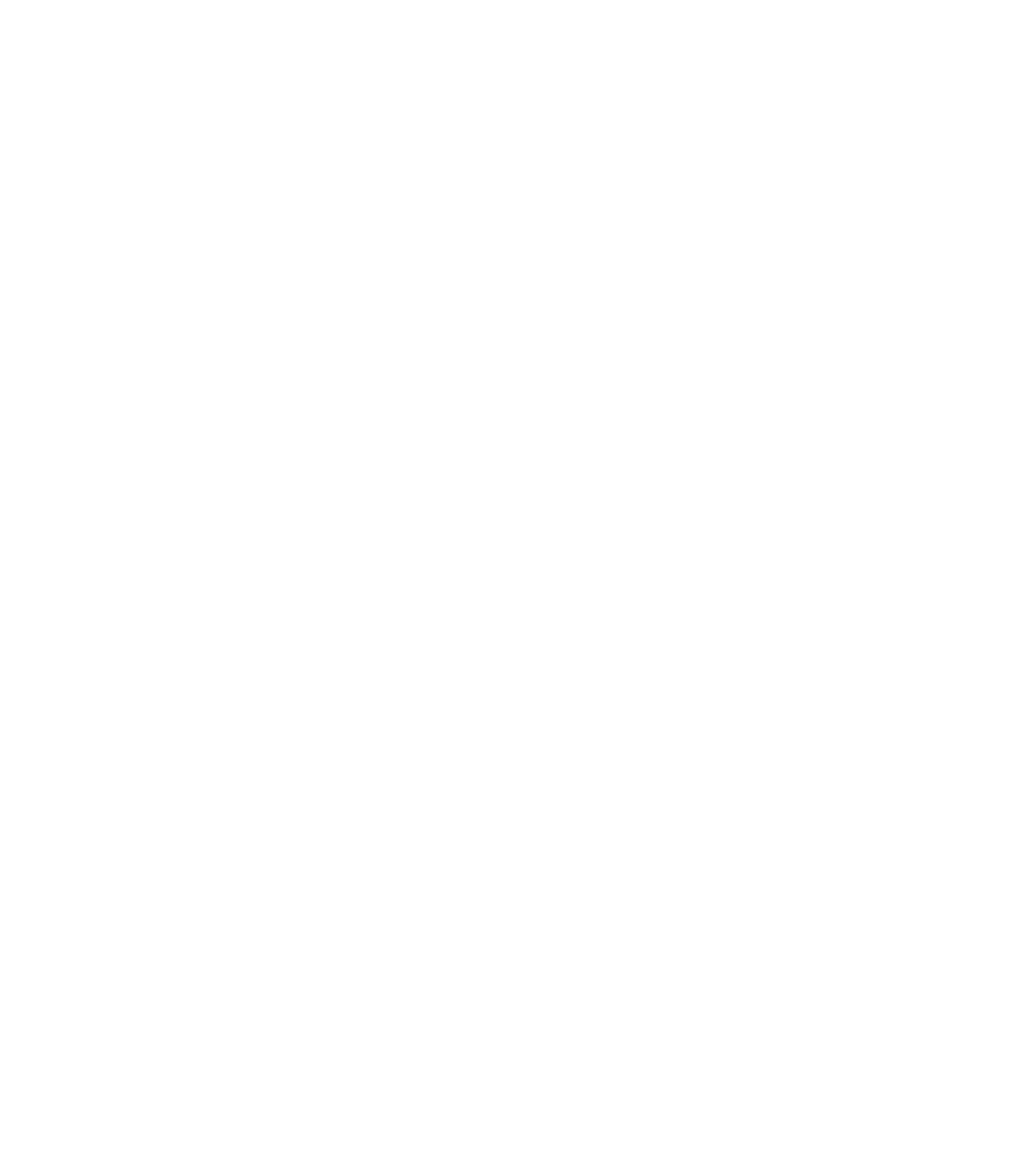
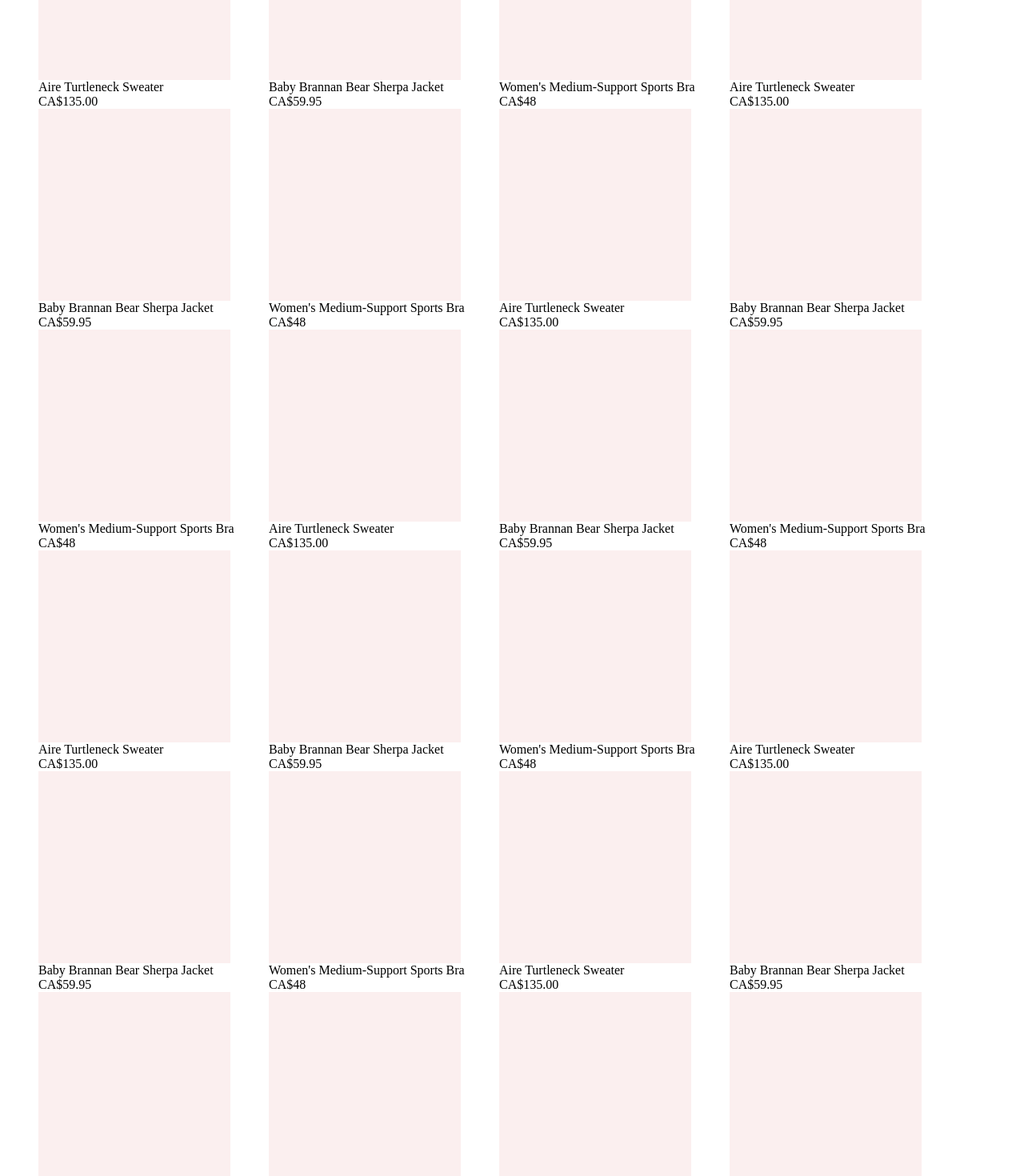
Before and after one commit to treeforever/treeforever.github.io, a React app: page / in a window 1280 px wide. Shown: the part 220-1690 px from the top of the page at 80% size. Before the commit the page ends 800 px from the top, so only its background shows below. Built offline with nearby package versions, Linux system fonts and the light colour scheme.

Commit message:
create ProductGrid

```diff
--- a/package.json
+++ b/package.json
@@ -5,7 +5,8 @@
   "main": "webpack.config.js",
   "dependencies": {
     "react": "^16.10.2",
-    "react-dom": "^16.10.2"
+    "react-dom": "^16.10.2",
+    "styled-system": "^5.1.2"
   },
   "devDependencies": {
     "@types/react": "^16.9.9",
--- a/src/react-app/App.tsx
+++ b/src/react-app/App.tsx
@@ -1,3 +1,9 @@
 import * as React from "react";
+import ProductGrid from './components/ProductGrid'
 
-export const App = () => <h1>Hi there from React!</h1>;
+export const App = () => (
+  <>
+    <h1>Hi there from React!</h1>
+    <ProductGrid />
+  </>
+)
--- /dev/null
+++ b/src/react-app/components/ProductCard.tsx
@@ -0,0 +1,19 @@
+import * as React from "react";
+
+export type ProductInfo = { title: string, price: string };
+
+
+const style = {
+  width: '15rem',
+  height: '15rem',
+  marginRight: '3rem',
+  background: '#fbefef',
+}
+
+export default ({ title, price }: ProductInfo) => (
+  <>
+    <div className="product-image" style={style}></div>
+    <div className="product-title">{title}</div>
+    <div className="product-price">{price}</div>
+  </>
+)
--- /dev/null
+++ b/src/react-app/components/ProductGrid.tsx
@@ -0,0 +1,42 @@
+import * as React from "react";
+import ProductCard, { ProductInfo } from './ProductCard'
+
+const WrappedProductCard = (props: ProductInfo) => <li style={{ display: 'inline-block' }}><ProductCard {...props} /></li>
+
+export default () => (
+  <>
+    <ul style={{ 'listStyle': 'none' }}>
+      <WrappedProductCard title="Aire Turtleneck Sweater" price="CA$135.00" />
+      <WrappedProductCard title="Baby Brannan Bear Sherpa Jacket" price="CA$59.95" />
+      <WrappedProductCard title="Women's Medium-Support Sports Bra" price="CA$48" />
+
+      <WrappedProductCard title="Aire Turtleneck Sweater" price="CA$135.00" />
+      <WrappedProductCard title="Baby Brannan Bear Sherpa Jacket" price="CA$59.95" />
+      <WrappedProductCard title="Women's Medium-Support Sports Bra" price="CA$48" />
+
+      <WrappedProductCard title="Aire Turtleneck Sweater" price="CA$135.00" />
+      <WrappedProductCard title="Baby Brannan Bear Sherpa Jacket" price="CA$59.95" />
+      <WrappedProductCard title="Women's Medium-Support Sports Bra" price="CA$48" />
+
+      <WrappedProductCard title="Aire Turtleneck Sweater" price="CA$135.00" />
+      <WrappedProductCard title="Baby Brannan Bear Sherpa Jacket" price="CA$59.95" />
+      <WrappedProductCard title="Women's Medium-Support Sports Bra" price="CA$48" />
+
+      <WrappedProductCard title="Aire Turtleneck Sweater" price="CA$135.00" />
+      <WrappedProductCard title="Baby Brannan Bear Sherpa Jacket" price="CA$59.95" />
+      <WrappedProductCard title="Women's Medium-Support Sports Bra" price="CA$48" />
+
+      <WrappedProductCard title="Aire Turtleneck Sweater" price="CA$135.00" />
+      <WrappedProductCard title="Baby Brannan Bear Sherpa Jacket" price="CA$59.95" />
+      <WrappedProductCard title="Women's Medium-Support Sports Bra" price="CA$48" />
+
+      <WrappedProductCard title="Aire Turtleneck Sweater" price="CA$135.00" />
+      <WrappedProductCard title="Baby Brannan Bear Sherpa Jacket" price="CA$59.95" />
+      <WrappedProductCard title="Women's Medium-Support Sports Bra" price="CA$48" />
+
+      <WrappedProductCard title="Aire Turtleneck Sweater" price="CA$135.00" />
+      <WrappedProductCard title="Baby Brannan Bear Sherpa Jacket" price="CA$59.95" />
+      <WrappedProductCard title="Women's Medium-Support Sports Bra" price="CA$48" />
+    </ul>
+  </>
+)
--- a/src/react-app/index.html
+++ b/src/react-app/index.html
@@ -5,7 +5,7 @@
     <meta charset="UTF-8">
     <meta name="viewport" content="width=device-width, initial-scale=1.0">
     <meta http-equiv="X-UA-Compatible" content="ie=edge">
-    <title>Mengqi Portfolio - React app exampleeee</title>
+    <title>Mengqi Portfolio - React app example</title>
 </head>
 
 <body>
```
Also changed, not shown: 1 other file (tests, documents, lock files or other folders).
